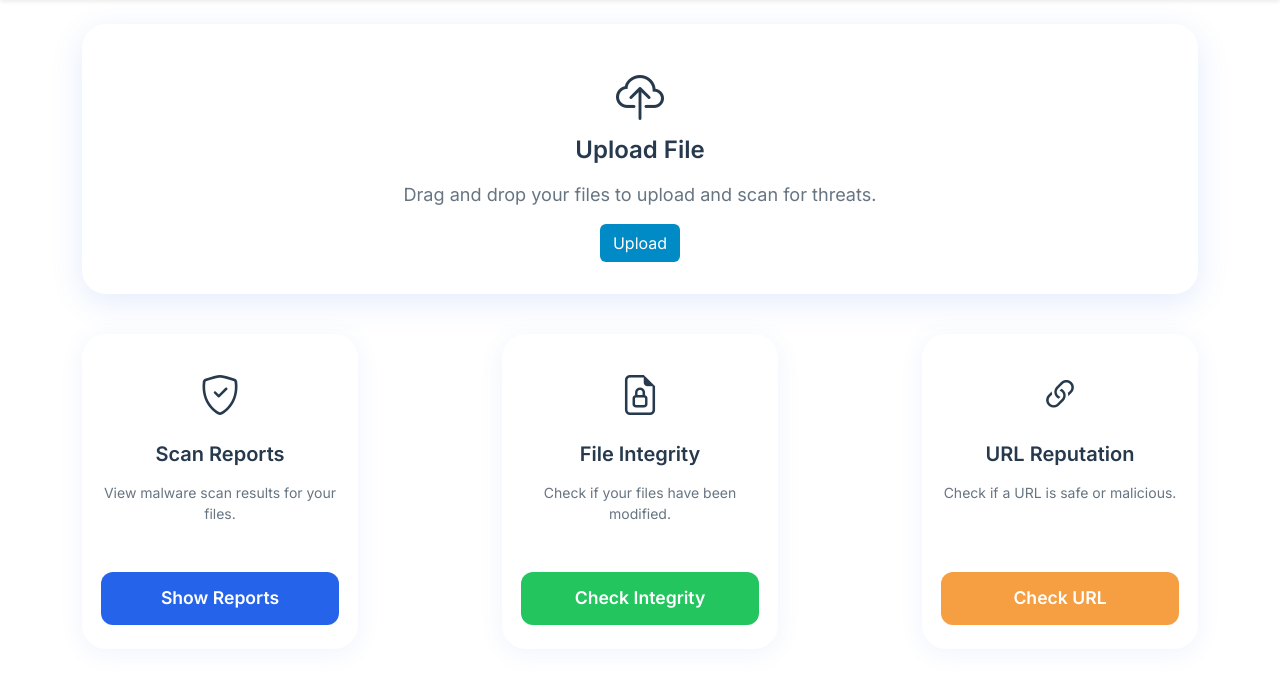
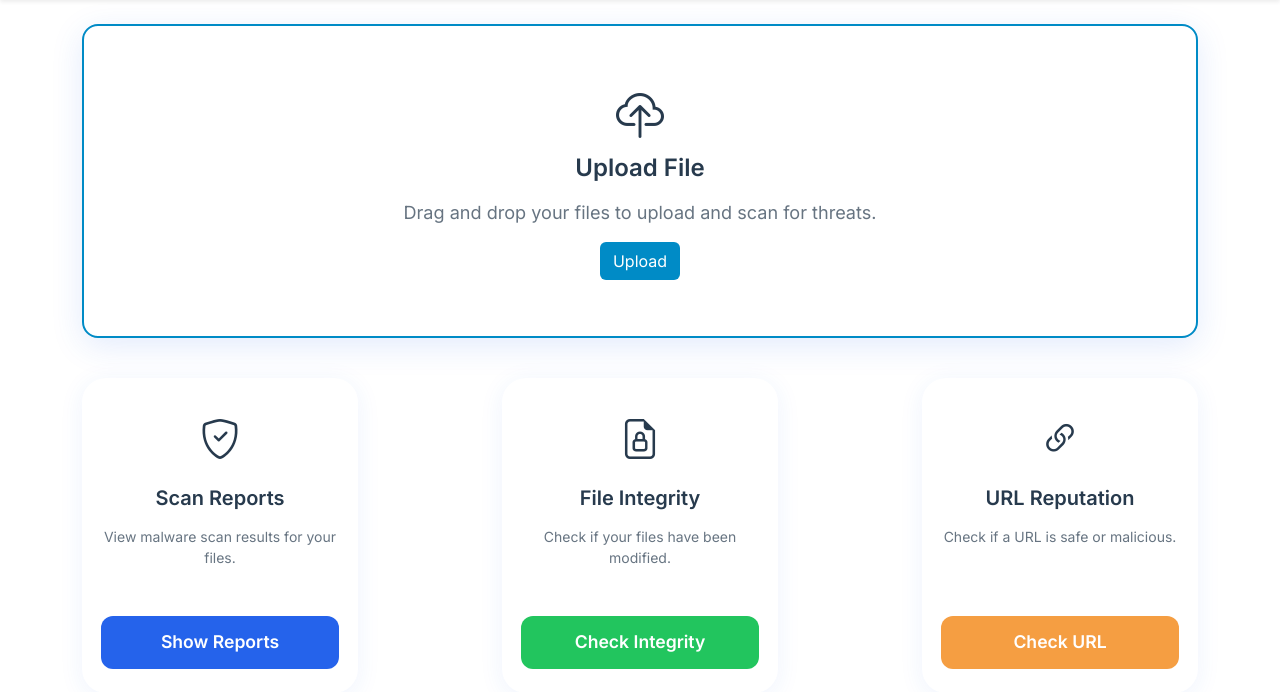
Before and after one commit to AfjalAura9/HashGuard, a Django app: page /dashboard/ in a window 1280 px wide. Shown: the part 70-762 px from the top of the page. Before the commit the page ends 695 px from the top, so only its background shows below. Run offline with Django 4.2, Linux system fonts and the light colour scheme; the visitor is signed in with stand-in values (Sample User, id 1); some libraries are stand-ins or nearby versions.

Commit message:
Production-1

```diff
--- a/templates/dashboard.html
+++ b/templates/dashboard.html
@@ -12,13 +12,14 @@
     width: 100%; /* Full width */
     max-width: 100%; /* Ensure it spans the full width */
     background: #fff;
-    border-radius: 1.5rem;
+    border: 2.5px solid #008BC6;
+    border-radius: 1rem;
     box-shadow: 0 8px 32px rgba(37, 99, 235, 0.13);
     margin-bottom: 2.5rem;
     display: flex;
     flex-direction: column;
     align-items: center;
-    padding: 2.5rem 2rem 2rem 2rem;
+    padding: 3.5rem 2rem 3.5rem 2rem;
     text-align: center;
   }
 
```
